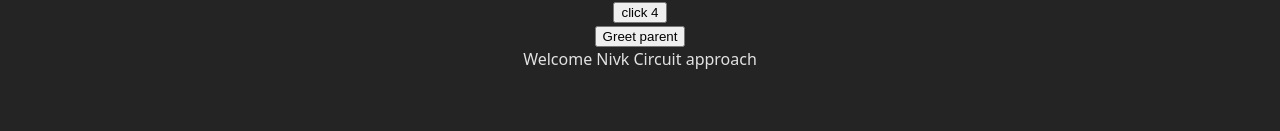
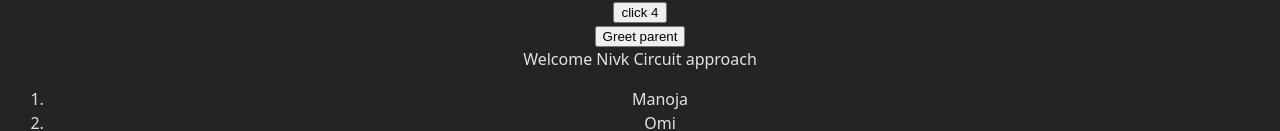
Before and after one commit to Omprasad-BL/ReactPractice, a React (Vite) app in the folder hello-1v/: page / in a window 1280 px wide. Shown: the part 821-952 px from the top of the page. Before the commit the page ends 900 px from the top, so only its background shows below. Built offline with nearby package versions, Linux system fonts and the light colour scheme.

Commit message:
handling react list with map method and re usable person component

```diff
--- a/hello-1v/src/App.jsx
+++ b/hello-1v/src/App.jsx
@@ -16,6 +16,7 @@ import ClassClick from './components/ClassClick'
 import EventBind from './components/EventBind'
 import ParentComp from './components/ParentComp'
 import UserGreeting from './components/UserGreeting'
+import NameList from './components/NameList'
 
 function App() {
   const [count, setCount] = useState(0)
@@ -45,6 +46,7 @@ function App() {
         <EventBind/>
         <ParentComp/>
         <UserGreeting/>
+        <NameList/>
     </div>
   )
 }
--- /dev/null
+++ b/hello-1v/src/components/NameList.jsx
@@ -0,0 +1,18 @@
+import React from "react";
+import Person from "./Person";
+
+function NameList() {
+  const persons = [
+    { id: 1, name: "Manoja", age: 23, skill: "React" },
+    { id: 2, name: "Omi", age: 23, skill: "Mongodb" },
+    {
+      id: 3,
+      name: "Fakiza",
+      age: 48,
+      skill: "Massage",
+    },
+  ];
+ const personList=persons.map(person=> <Person person={person}/>)
+ return <ol >{personList}</ol>;
+}
+export default NameList;
--- /dev/null
+++ b/hello-1v/src/components/Person.jsx
@@ -0,0 +1,13 @@
+import React from 'react'
+
+function Person({person}) {
+  return (
+    <div>
+      <li style={{textAlign:"center"}}>
+            {person.name}
+      </li>
+    </div>
+  )
+}
+
+export default Person
```
